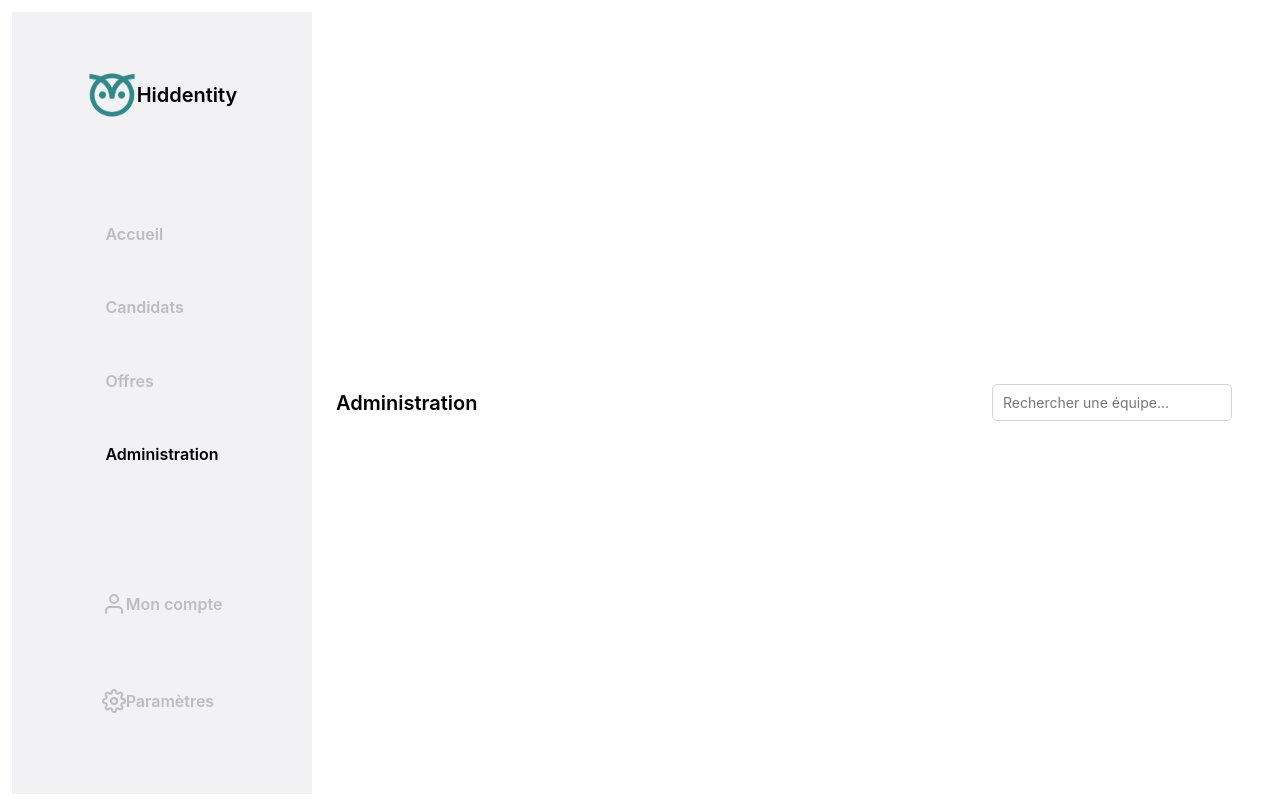
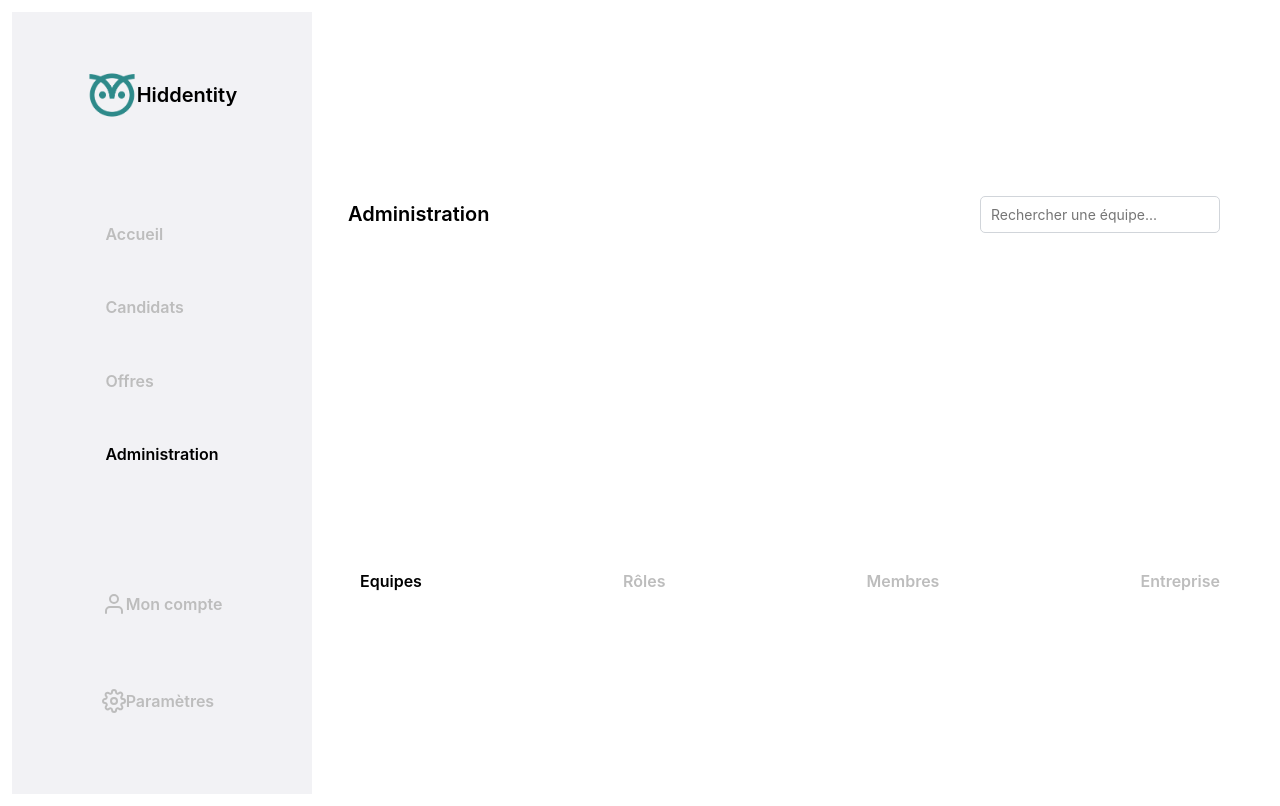
Before and after one commit to hiddentityfr/bird, a Next.js app: page / in a window 1280 px wide. Built offline with nearby package versions, Linux system fonts and the light colour scheme; a web font is replaced by a local one.

Commit message:
Create filters list row

```diff
--- a/pages/administration.tsx
+++ b/pages/administration.tsx
@@ -11,6 +11,7 @@ export default function Administration() {
       <Container row justify="flex-start" align="stretch">
         <LeftSideBar />
         <Container>
+          <Container justify="flex-start" align="stretch">
             <Container row justify="space-between">
               <Text variant="h4" color="#000000">
                 Administration
@@ -21,6 +22,23 @@ export default function Administration() {
                 placeholder="Rechercher une équipe..."
               />
             </Container>
+            <Container justify="flex-start" align="stretch">
+              <Container row justify="space-between" align="center">
+                <Text variant="h5" color="#000000">
+                  Equipes
+                </Text>
+                <Text variant="h5" color="#bdbdbd">
+                  Rôles
+                </Text>
+                <Text variant="h5" color="#bdbdbd">
+                  Membres
+                </Text>
+                <Text variant="h5" color="#bdbdbd">
+                  Entreprise
+                </Text>
+              </Container>
+            </Container>
+          </Container>
         </Container>
       </Container>
     </div>
```
Lines whose indentation alone changed are shown as unchanged.
